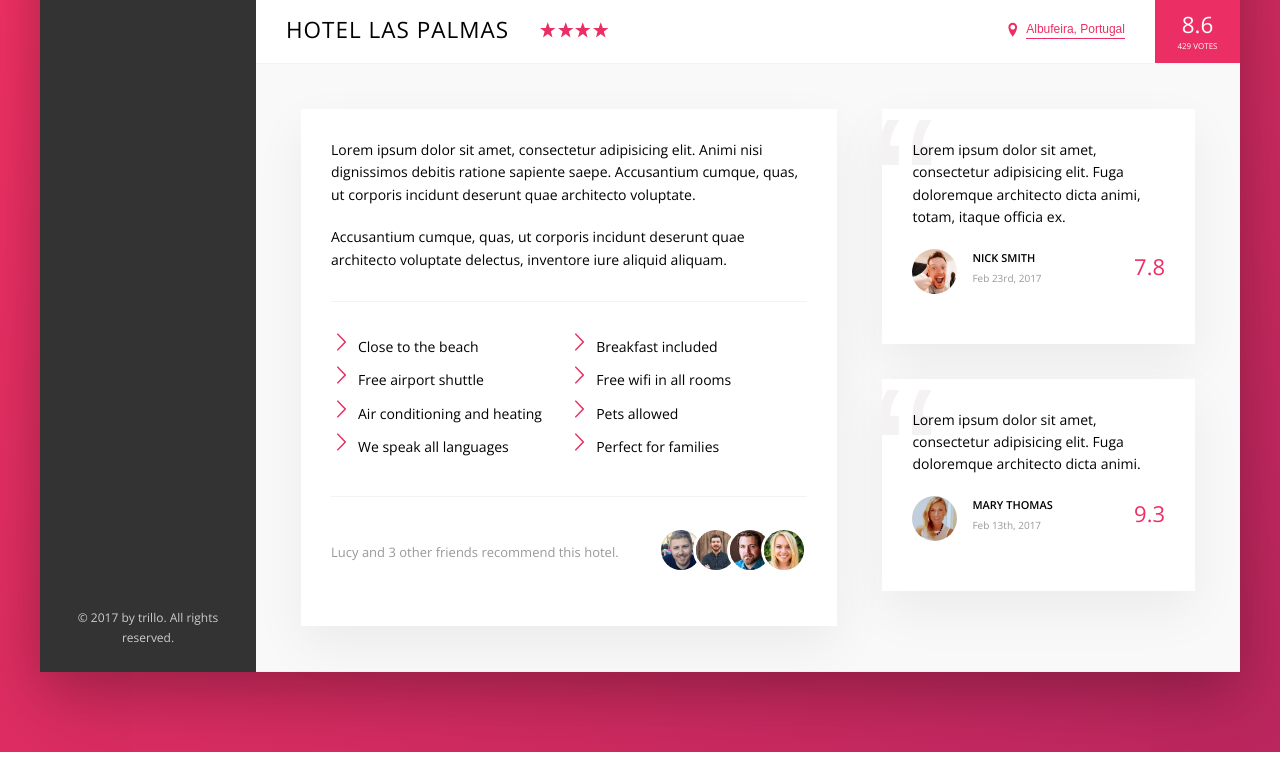
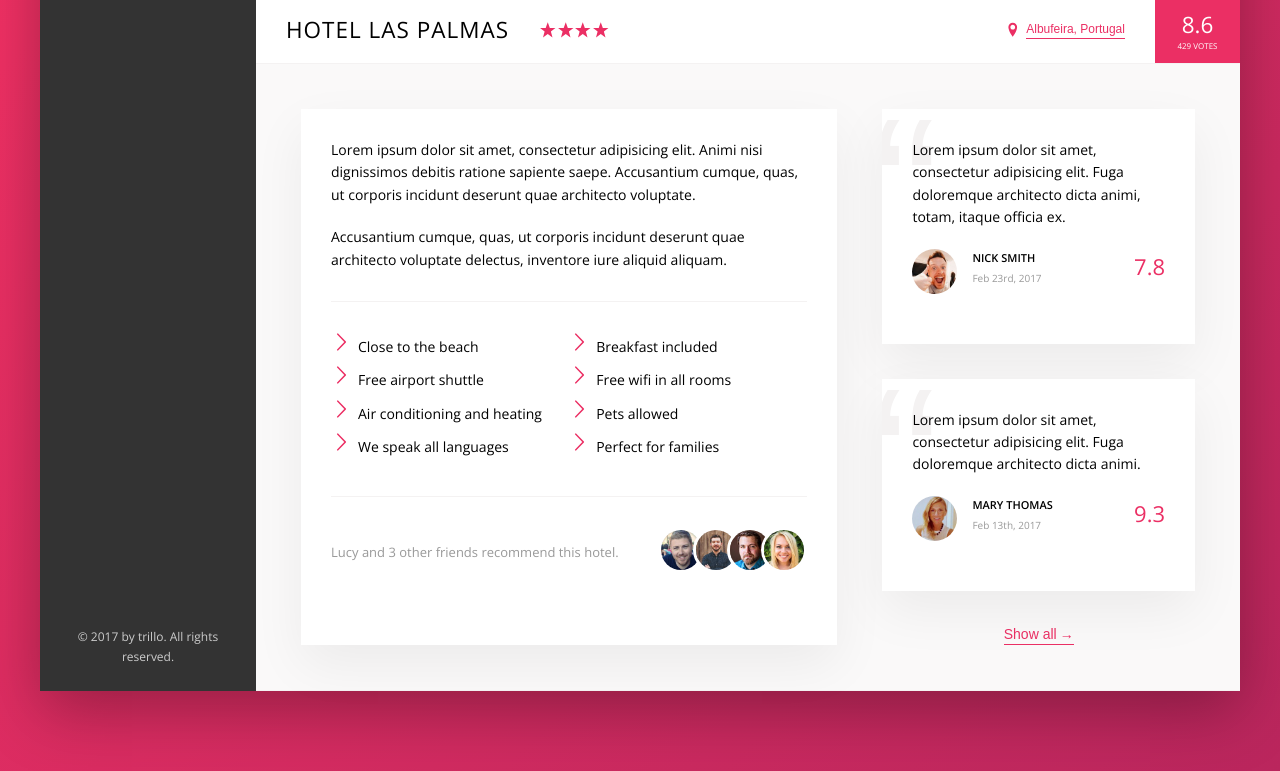
Before and after one commit to MarcinBalejko/Playing_with_CSS, a website: page trillo_css/index.html in a window 1280 px wide. Shown: the part 538-1309 px from the top of the page. Drawn offline with nearby package versions, Linux system fonts and the light colour scheme.

Commit message:
:recycle: Added and styled out the arrow button

```diff
--- a/trillo_css/index.html
+++ b/trillo_css/index.html
@@ -239,6 +239,8 @@
                   <div class="review__rating">9.3</div>
                 </figcaption>
               </figure>
+
+              <button class="btn-inline">Show all<span>&rarr;</span></button>
             </div>
           </div>
         </main>
--- a/trillo_css/sass/_components.scss
+++ b/trillo_css/sass/_components.scss
@@ -276,8 +276,21 @@
   cursor: pointer;
   transition: all 0.2s;
 
+  & span {
+    margin-left: 3px;
+    transition: margin-left 0.2s;
+  }
+
   &:hover {
     color: var(--color-grey-dark-1);
+  }
+
+  &:hover {
+    color: var(--color-grey-dark-1);
+
+    span {
+      margin-left: 8px;
+    }
   }
 
   &:focus {
--- a/trillo_css/sass/_layout.scss
+++ b/trillo_css/sass/_layout.scss
@@ -59,4 +59,8 @@
 
 .user-reviews {
   flex: 1;
+
+  display: flex;
+  flex-direction: column;
+  align-items: center;
 }
```
Also changed, not shown: trillo_css/css/style.css.
